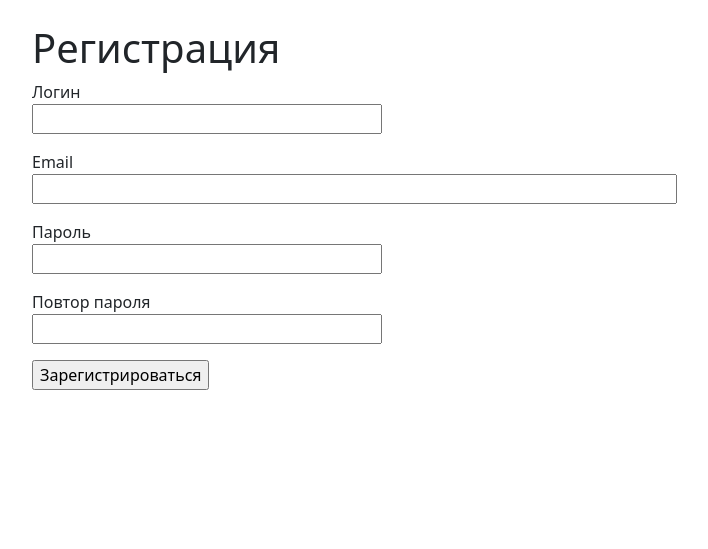
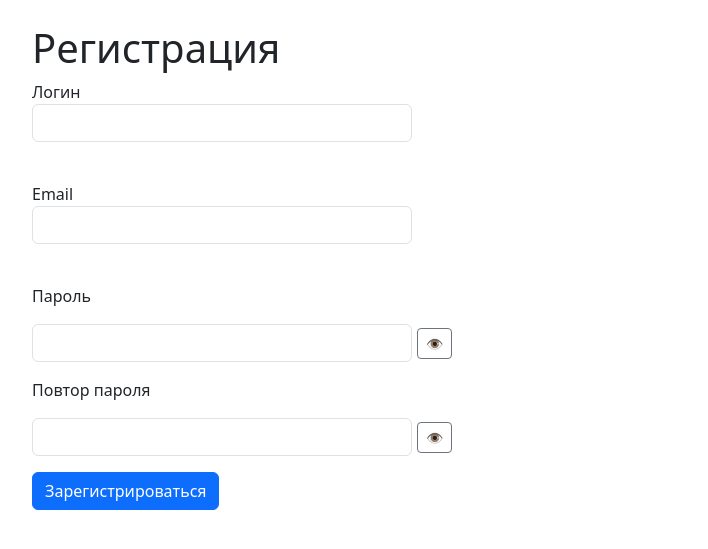
Before and after one commit to Quros7/TransportRoutesApp, a Flask app: page /register in a window 1280 px wide. Shown: the part 56-605 px from the top of the page, without its empty margins (50-758 px from the left). Run offline with Flask 3, Linux system fonts and the light colour scheme; some libraries are stand-ins or nearby versions.

Commit message:
Show password button (login, register) & styles file

```diff
--- a/app/__init__.py
+++ b/app/__init__.py
@@ -4,7 +4,7 @@ from flask_sqlalchemy import SQLAlchemy
 from flask_migrate import Migrate
 from flask_login import LoginManager
 
-app = Flask(__name__)
+app = Flask(__name__, static_folder='static')
 app.config.from_object(Config)
 
 login = LoginManager(app)
--- /dev/null
+++ b/app/static/style.css
@@ -0,0 +1,19 @@
+/* CSS для размещения поля и кнопки в одну линию */
+.password-toggle-container {
+    /* Только flexbox для расположения */
+    display: flex;
+    align-items: center;
+}
+
+.password-toggle-container input[type="password"],
+.password-toggle-container input[type="text"] {
+    /* Только отступ */
+    flex-grow: 1;
+    margin-right: 5px;
+}
+
+/* Стиль для ограничения ширины полей в формах авторизации/регистрации */
+.form-short-input .form-control {
+    /* Устанавливаем максимальную ширину, например, 300px или 25% */
+    max-width: 380px;
+}
--- a/app/templates/base.html
+++ b/app/templates/base.html
@@ -11,6 +11,8 @@
           crossorigin="anonymous">
     {# Иконки Font Awesome #}
     <link rel="stylesheet" href="https://cdnjs.cloudflare.com/ajax/libs/font-awesome/5.15.4/css/all.min.css">
+    {# Собственный style.css файл #}
+    <link rel="stylesheet" href="{{ url_for('static', filename='style.css') }}">
 
     {# Заголовок страницы #}
     {% if title %}
@@ -83,13 +85,32 @@
         {% block content %}{% endblock %}
 
     </div>
-    {# 5. Bootstrap JS (обязательно для Navbar, Dropdowns, Modals и т.д.) #}
-    <script src="https://cdn.jsdelivr.net/npm/bootstrap@5.3.3/dist/js/bootstrap.bundle.min.js"
-            integrity="sha384-YvpcrYf0tY3lHB60NNkmXc5s9fDVZLESaAA55NDzOxhy9GkcIdslK1eN7N6jIeHz"
-            crossorigin="anonymous"></script>
+    {# здесь был скрипт bootstrap #}
 
     {# 6. Блок для вставки вашего JavaScript кода #}
-    {% block scripts %}{% endblock %}
+    {% block scripts %}
+        {# 5. Bootstrap JS (обязательно для Navbar, Dropdowns, Modals и т.д.) #}
+        <script src="https://cdn.jsdelivr.net/npm/bootstrap@5.3.3/dist/js/bootstrap.bundle.min.js"
+                integrity="sha384-YvpcrYf0tY3lHB60NNkmXc5s9fDVZLESaAA55NDzOxhy9GkcIdslK1eN7N6jIeHz"
+                crossorigin="anonymous"></script>
+        <script>
+            // Универсальная функция для переключения видимости пароля
+            function togglePasswordVisibility(fieldId, button) {
+                const passwordField = document.getElementById(fieldId);
+
+                // Проверяем текущий тип и переключаем
+                if (passwordField.type === 'password') {
+                    passwordField.type = 'text';
+                    button.textContent = '🙈'; // Иконка "Скрыть"
+                    button.setAttribute('aria-label', 'Скрыть пароль');
+                } else {
+                    passwordField.type = 'password';
+                    button.textContent = '👁️'; // Иконка "Показать"
+                    button.setAttribute('aria-label', 'Показать пароль');
+                }
+            }
+        </script>
+    {% endblock %}
 
 </body>
 </html>
--- a/app/templates/register.html
+++ b/app/templates/register.html
@@ -4,34 +4,50 @@
     <h1>Регистрация</h1>
     <form action="" method="POST">
         {{ form.hidden_tag() }}
+        <div class="form-short-input">
             <p>
                 {{ form.username.label }}<br>
-            {{ form.username(size=32) }}<br>
+                {{ form.username(class="form-control") }}<br>
                 {% for error in form.username.errors %}
                 <span style="color: red;">[{{ error }}]</span>
                 {% endfor %}
             </p>
             <p>
                 {{ form.email.label }}<br>
-            {{ form.email(size=64) }}<br>
+                {{ form.email(class="form-control") }}<br>
                 {% for error in form.email.errors %}
                 <span style="color: red;">[{{ error }}]</span>
                 {% endfor %}
             </p>
             <p>
                 {{ form.password.label }}<br>
-            {{ form.password(size=32) }}<br>
+                <div class="password-toggle-container">
+                    {{ form.password(id="password-reg", class="form-control") }}
+                    <button type="button" class="btn btn-outline-secondary btn-sm"
+                            aria-label="Показать пароль"
+                            onclick="togglePasswordVisibility('password-reg', this)">
+                        👁️
+                    </button>
+                </div>
                 {% for error in form.password.errors %}
                     <span style="color: red;">[{{ error }}]</span>
                 {% endfor %}
             </p>
             <p>
                 {{ form.password2.label }}<br>
-            {{ form.password2(size=32) }}<br>
+                <div class="password-toggle-container">
+                    {{ form.password2(id="password2-reg", class="form-control") }}
+                    <button type="button" class="btn btn-outline-secondary btn-sm"
+                            aria-label="Показать пароль"
+                            onclick="togglePasswordVisibility('password2-reg', this)">
+                        👁️
+                    </button>
+                </div>
                 {% for error in form.password2.errors %}
                     <span style="color: red;">[{{ error }}]</span>
                 {% endfor %}
             </p>
-        <p>{{ form.submit() }}</p>
+        </div>
+        <p>{{ form.submit(class="btn btn-primary") }}</p>
     </form>
 {% endblock %}
```
Also changed, not shown: app/templates/login.html (+12 -3 lines). Lines whose indentation alone changed are shown as unchanged.
